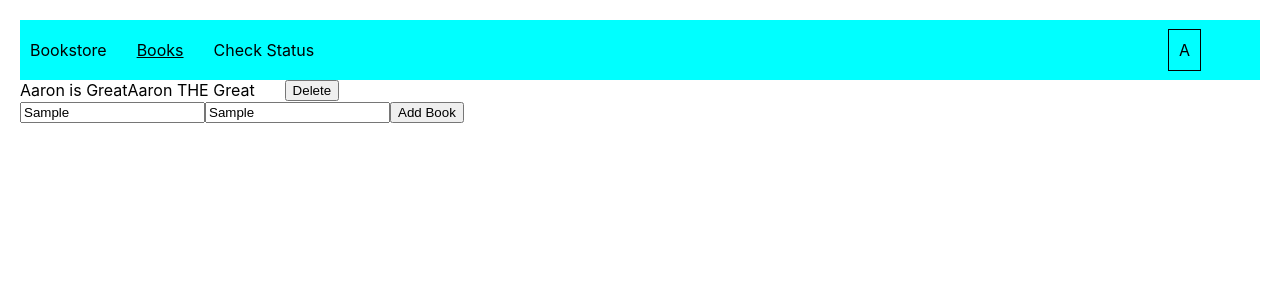
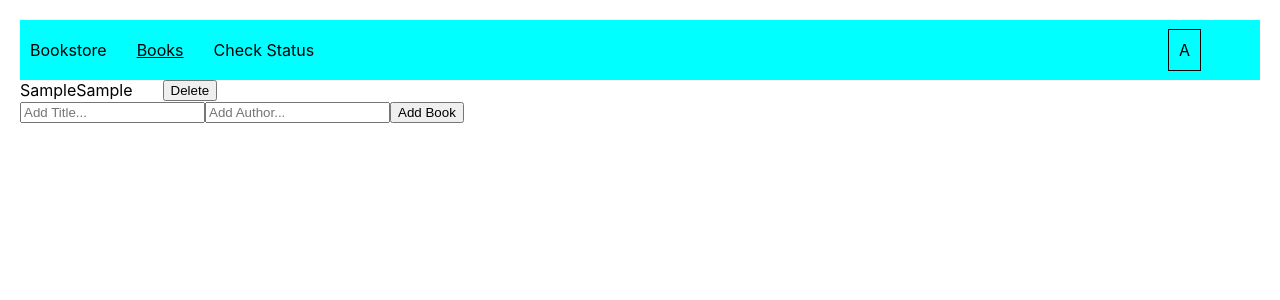
Before and after one commit to AKeeganDev/bookstore, a React (Create React App) app: page / in a window 1280 px wide. Both pictures are taken after typing "Sample", "Sample" into the empty fields and a click on the button "Add Book". Shown: the top 300 px of the page. Built offline with nearby package versions, Linux system fonts and the light colour scheme.

Commit message:
Setup addBook functionality using Redux state management

```diff
--- a/package.json
+++ b/package.json
@@ -14,6 +14,7 @@
     "react-router-dom": "^6.3.0",
     "react-scripts": "5.0.1",
     "redux": "^4.2.0",
+    "uuid": "^8.3.2",
     "web-vitals": "^2.1.4"
   },
   "scripts": {
--- a/src/components/BookForm.js
+++ b/src/components/BookForm.js
@@ -1,4 +1,9 @@
-const BookForm = () => (
+import { useDispatch } from 'react-redux';
+import { addBook } from '../redux/books/books';
+
+const BookForm = () => {
+  const dispatch = useDispatch();
+  return (
     <form action="submit">
       <label htmlFor="title">
         <input type="text" name="title" id="title" placeholder="Add Title..." />
@@ -6,8 +11,21 @@ const BookForm = () => (
       <label htmlFor="title">
         <input type="text" name="author" id="author" placeholder="Add Author..." />
       </label>
-    <button onClick={(e) => { e.preventDefault(); }} type="submit">Add Book</button>
+      <button
+        onClick={(e) => {
+          e.preventDefault();
+          const newTitle = e.target.parentElement.title.value;
+          const newAuthor = e.target.parentElement.author.value;
+          dispatch(addBook(newTitle, newAuthor));
+          e.target.parentElement.title.value = '';
+          e.target.parentElement.author.value = '';
+        }}
+        type="submit"
+      >
+        Add Book
+      </button>
     </form>
   );
+};
 
 export default BookForm;
--- a/src/pages/Bookshelf.js
+++ b/src/pages/Bookshelf.js
@@ -1,26 +1,34 @@
+import { useSelector } from 'react-redux';
 import Book from '../components/Book';
 import BookForm from '../components/BookForm';
 
-const state = {
-  books: [
-    {
-      title: 'Aaron is Great',
-      author: 'Aaron THE Great',
-    },
-  ],
-};
+// const state = {
+//   books: [
+//     {
+//       title: 'Aaron is Great',
+//       author: 'Aaron THE Great',
+//     },
+//   ],
+// };
 
 const Bookshelf = () => {
-  const { title, author } = state.books[0];
-
+  // const { title, author } = state.books[0];
+  const books = useSelector((state) => state.bookshelf);
+  // const { title, author } = books.books[0];
   return (
     <>
       <ul className="bookshelf">
-        <Book title={title} author={author} />
+        {
+          books.books.map((book) => (
+            <li key={book.id}>
+              <Book title={book.title} author={book.author} />
+            </li>
+          ))
+        }
+        {/* <Book title={title} author={author} /> */}
       </ul>
       <BookForm />
     </>
   );
 };
-
 export default Bookshelf;
--- a/src/redux/books/books.js
+++ b/src/redux/books/books.js
@@ -1,24 +1,30 @@
+import { v4 as uniqueID } from 'uuid';
+
 const ADD_BOOK = 'bookstore/book/ADD_BOOK';
 const REMOVE_BOOK = 'bookstore/book/REMOVE_BOOK';
 
 // sets initial default state for the shelf (empty);
-const initialState = [];
+const initialState = {
+  books: [],
+};
 
-export const addBook = (newID, newTitle, newAuthor) => (
-  {
+export const addBook = (newTitle, newAuthor) => {
+  const newID = uniqueID();
+  return {
     type: ADD_BOOK,
     payload: { id: newID, title: newTitle, author: newAuthor },
-  }
-);
+  };
+};
+
 export const removeBook = (id) => ({ type: REMOVE_BOOK, payload: id });
 
 export default (state = initialState, action) => {
   switch (action.type) {
     case ADD_BOOK: {
-      return [...state.books, action.payload];
+      return { ...state, books: [...state.books, action.payload] };
     }
     case REMOVE_BOOK: {
-      const filteredBooks = state.filter((book) => book.id !== action.payload.id);
+      const filteredBooks = state.books.filter((book) => book.id !== action.payload.id);
       return [...filteredBooks];
     }
     default:
```
Also changed, not shown: 1 other file (tests, documents, lock files or other folders). Lines whose indentation alone changed are shown as unchanged.
